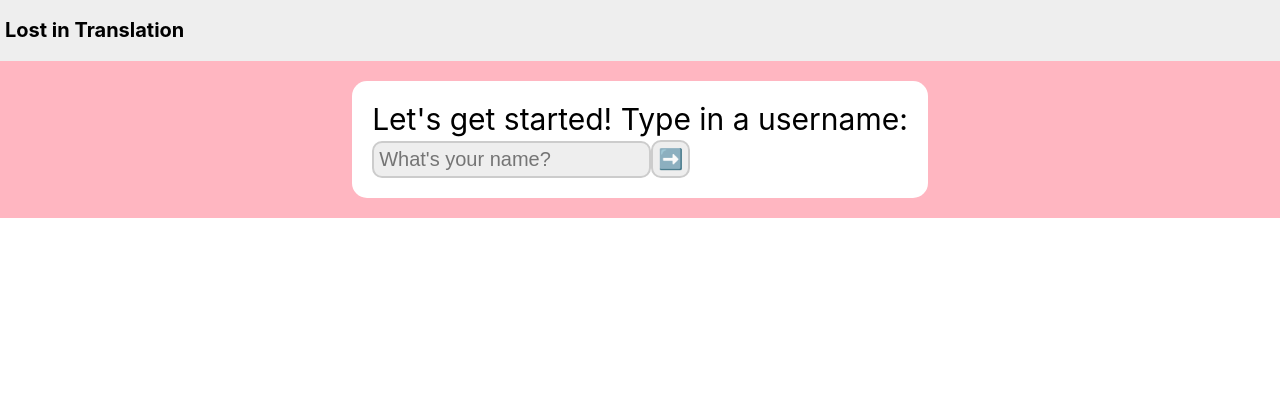
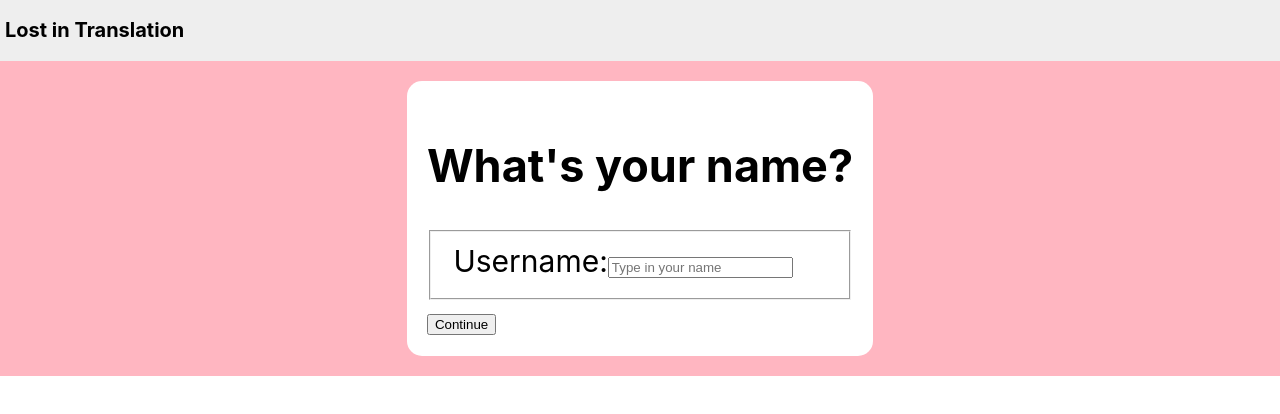
Before and after one commit to silje-denise/assignment2, a React (Create React App) app in the folder lost-in-translation/: page / in a window 1280 px wide. Shown: the top 414 px of the page. Built offline with nearby package versions, Linux system fonts and the light colour scheme; no server answers.

Commit message:
feat: added createUser and login functions and save users to local storage

```diff
--- a/lost-in-translation/package.json
+++ b/lost-in-translation/package.json
@@ -8,6 +8,7 @@
     "@testing-library/user-event": "^13.5.0",
     "react": "^18.2.0",
     "react-dom": "^18.2.0",
+    "react-hook-form": "^7.45.4",
     "react-router-dom": "^6.15.0",
     "react-scripts": "5.0.1",
     "web-vitals": "^2.1.4"
--- /dev/null
+++ b/lost-in-translation/src/api/index.js
@@ -0,0 +1,11 @@
+const apiKey = process.env.REACT_APP_API_KEY;
+
+export const createHeaders = () => {
+    return{
+        'Content-Type': 'application/json',
+        'x-api-key': apiKey
+    }
+}
+export const handleResponse = () => {
+
+}
--- /dev/null
+++ b/lost-in-translation/src/api/user.js
@@ -0,0 +1,56 @@
+import {createHeaders} from './index';
+
+const apiURL = process.env.REACT_APP_API_URL;
+
+ const checkForUser = async (username) => {
+    try{
+        const response = await fetch(`${apiURL}/translations?username=${username}`)
+        if(!response.ok){
+            throw new Error("Could not complete request")
+        }
+        const data = await response.json()
+        return [null, data]
+    }
+    catch(error){
+        return [error.message, []]
+    }
+
+}
+
+ const createUser = async (username) => {
+    try{
+        const response = await fetch(`${apiURL}/translations`, {
+            method: 'POST',
+            headers: createHeaders(),
+            body: JSON.stringify({
+                username,
+                translations: []
+            })
+        })
+        if(!response.ok){
+            throw new Error("Could not create user with username " + username)
+        }
+        const data = await response.json()
+        return [null, data]
+    }
+    catch(error){
+        return [error.message, []]
+    }
+
+}
+
+export const loginUser = async (username) => {
+    const [checkError, user] = await checkForUser(username);
+
+    //Nothing went wrong
+    if(checkError !== null){
+        return [checkError, null]
+    }
+    //could not find user
+    if(user.length > 0){
+        return [null, user.pop()]
+    }
+
+   return await createUser(username);
+
+}
--- a/lost-in-translation/src/components/InputWithBtn.jsx
+++ /dev/null
@@ -1,22 +0,0 @@
-
-const InputWithBtn = (props) => {
-    const onchange = props.onchange;
-    const onclick = props.onclick;
-
-    const input = {
-        padding: "5px",
-        borderRadius: "10px",
-        fontSize: "20px",
-        border: "2px solid #ccc",
-        backgroundColor: "#eee",
-    }
-
-return(
-    <div>
-        <input type="text" onChange={onchange} placeholder="What's your name?" style={input}/>
-        <button onClick={onclick} style={input}>➡️</button>
-    </div>
-);
-}
-
-export default InputWithBtn;
--- /dev/null
+++ b/lost-in-translation/src/components/LoginForm.jsx
@@ -0,0 +1,91 @@
+import { useForm } from "react-hook-form";
+import { loginUser } from "../api/user";
+import { useState, useEffect } from "react";
+import { storageSave } from "../utils/storage";
+import { useNavigate } from "react-router-dom";
+import { useUser } from "../context/UserContext";
+
+const usernameConfig = {
+  required: true,
+  minLength: 2,
+};
+
+const LoginForm = () => {
+//   const input = {
+//     padding: "5px",
+//     borderRadius: "10px",
+//     fontSize: "20px",
+//     border: "2px solid #ccc",
+//     backgroundColor: "#eee",
+//   };
+
+// Hooks
+  const {
+    register,
+    handleSubmit,
+    formState: { errors },
+  } = useForm();
+  const {user, setUser} = useUser();
+  const navigate = useNavigate();
+
+  const [loading, setLoading] = useState(false);
+  const [apiError, setApiError] = useState(null);
+
+  // Redirect if user exists
+  useEffect(() => {
+    if(user !== null){
+        navigate('profile');
+    }
+  },[user, navigate]); // Run once
+
+// Event handler
+  const onSubmit = async ({ username }) => {
+    setLoading(true);
+    const [error, userResponse] = await loginUser(username);
+    if (error !== null) {
+      setApiError(error);
+    }
+    if (userResponse !== null) {
+      storageSave("user", userResponse);
+      setUser(userResponse);
+    }
+    setLoading(false);
+  };
+
+  // Render functions
+  const errorMessage = (() => {
+    if (!errors.username) {
+      return null;
+    }
+    if (errors.username.type === "required") {
+      return <div>Username is required</div>;
+    }
+    if (errors.username.type === "minLength") {
+      return <div>Username is too short</div>;
+    }
+  })();
+
+  return (
+    <>
+      <h2>What's your name?</h2>
+      <form onSubmit={handleSubmit(onSubmit)}>
+        <fieldset>
+          <label htmlFor="username">Username:</label>
+          <input
+            type="text"
+            {...register("username", usernameConfig)}
+            placeholder="Type in your name"
+          />
+          {errorMessage}
+        </fieldset>
+        <button type="submit" disabled={loading}>
+          Continue
+        </button>
+        {loading && <p>Logging in...</p>}
+        {apiError && <p>{apiError}</p>}
+      </form>
+    </>
+  );
+};
+
+export default LoginForm;
--- /dev/null
+++ b/lost-in-translation/src/context/AppContext.jsx
@@ -0,0 +1,11 @@
+import UserProvider from './UserContext'
+
+const AppContext = (props) => {
+
+return(
+    <UserProvider>
+        {props.children}
+    </UserProvider>
+)
+}
+export default AppContext;
--- /dev/null
+++ b/lost-in-translation/src/context/UserContext.jsx
@@ -0,0 +1,22 @@
+import { createContext, useContext, useState } from "react";
+
+const UserContext = createContext()
+
+export const useUser = () => {
+    return useContext(UserContext) // return object
+}
+
+const UserProvider = (props) => {
+    const [user, setUser] = useState(null);
+    const state = {
+        user,
+        setUser
+    }
+
+    return(
+        <UserContext.Provider value={state}>
+            {props.children}
+        </UserContext.Provider>
+    )
+}
+export default UserProvider;
--- a/lost-in-translation/src/index.js
+++ b/lost-in-translation/src/index.js
@@ -6,11 +6,13 @@
 import Translation from './pages/Translation';
 import Profile from './pages/Profile';
 import {BrowserRouter, Routes, Route} from 'react-router-dom';
+import AppContext from './context/AppContext';
 
 
 
   export default function App() {
     return (
+      <AppContext>
       <BrowserRouter>
         <div className="App">
           <Routes>
@@ -20,6 +22,7 @@
           </Routes>
         </div>
       </BrowserRouter>
+      </AppContext>
     )
   }
   const root = ReactDOM.createRoot(document.getElementById('root'));
--- a/lost-in-translation/src/pages/Login.jsx
+++ b/lost-in-translation/src/pages/Login.jsx
@@ -1,6 +1,6 @@
 import { useState } from "react";
 import Header from "../components/Header";
-import InputWithBtn from "../components/InputWithBtn";
+import LoginForm from "../components/LoginForm";
 
 const Login = () => {
   /*
@@ -15,7 +15,7 @@
 
   const handleOnclick = () => {
     alert(username);
-    getUser();
+    getUser(username);
     // if(){
     // createUser();
     // }
@@ -31,23 +31,34 @@
   const apiURL = "https://zenith-oil-snake.glitch.me/";
   const apiKey = process.env.REACT_APP_API_KEY;
 
-  const getUser = () => {
-    fetch(`${apiURL}/translations?username=${username}`)
-      .then((response) => {
-         response.json();
-       })
-      .then((results) => {
-        results.map((r) => {
-          console.log(r);
-          return r;
-        });
+  //   const getUser = () => {
+  //     fetch(`${apiURL}/translations?username=${username}`)
+  //       .then((response) => {
+  //          response.json();
+  //        })
+  //       .then((results) => {
+  //         results.map((r) => {
+  //           console.log(r);
+  //           return r;
+  //         });
 
-        return results;
-        // results will be an array of users that match the username
-      })
-      .catch((error) => {
-        console.log(error);
-      });
+  //         return results;
+  //         // results will be an array of users that match the username
+  //       })
+  //       .catch((error) => {
+  //         console.log(error);
+  //       });
+  //   };
+
+  const getUser = async () => {
+    const response = await fetch(`${apiURL}/translations?username=${username}`);
+    if (response.ok) {
+      const result = await response.json();
+      console.log(result);
+      return result;
+    } else {
+      return response.error;
+    }
   };
 
   const createUser = () => {
@@ -101,8 +112,7 @@
       <Header />
       <main style={main}>
         <div style={inputSection}>
-          <label>Let's get started! Type in a username:</label>
-          <InputWithBtn onchange={handleChange} onclick={handleOnclick} />
+            <LoginForm onchange={handleChange} onclick={handleOnclick} />
         </div>
       </main>
     </div>
--- /dev/null
+++ b/lost-in-translation/src/utils/storage.js
@@ -0,0 +1,11 @@
+export const storageSave = (key, value) => {
+    localStorage.setItem(key, JSON.stringify(value))
+}
+
+export const storageRead = (key) => {
+    const data = localStorage.getItem(key);
+    if(data){
+        return JSON.parse(data);
+    }
+    return null;
+}
```
Also changed, not shown: 2 other files (tests, documents, lock files or other folders).
